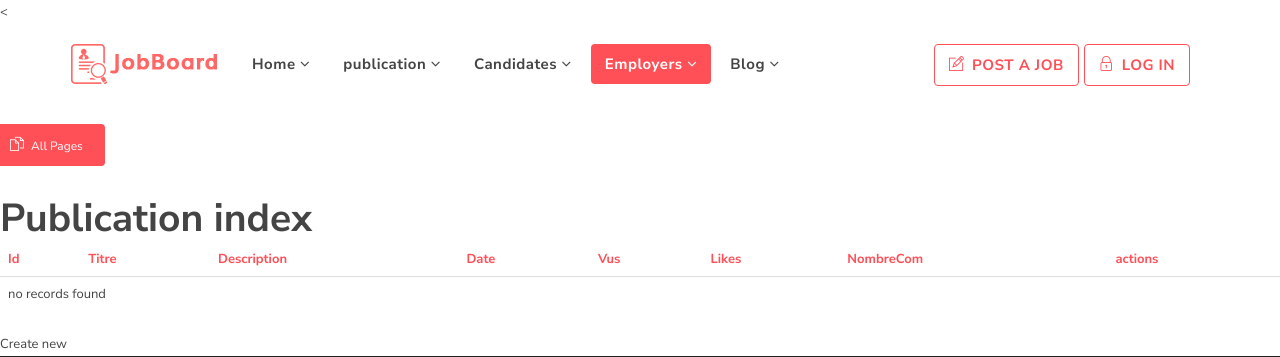
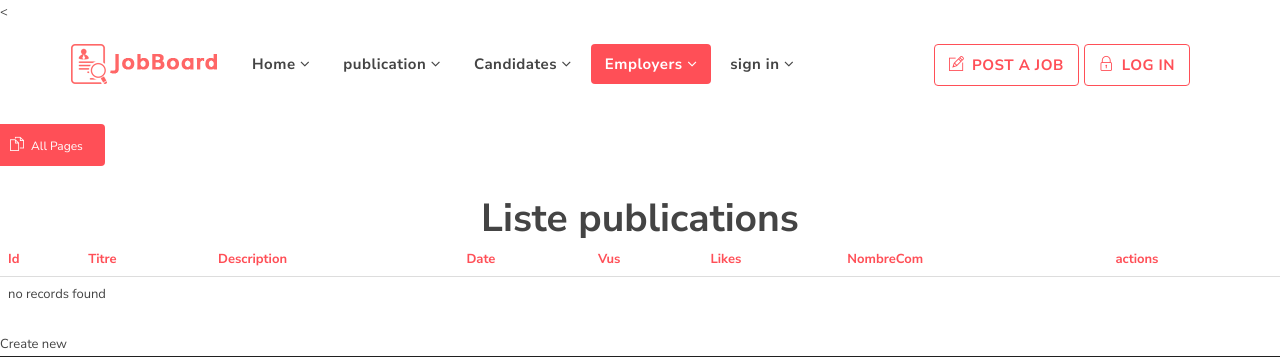
Before and after one commit to miladi1/PIWEB, a Symfony app: template templates/publication/index.html.twig in a window 1280 px wide. Shown: the top 357 px of the page. Run offline with Twig, Linux system fonts and the light colour scheme; the template is opened without the code that fills it, so the values that code supplies are empty; some libraries are stand-ins or nearby versions.

Commit message:
publication

```diff
--- a/composer.json
+++ b/composer.json
@@ -10,6 +10,7 @@
         "doctrine/doctrine-bundle": "^2.2",
         "doctrine/doctrine-migrations-bundle": "^3.0",
         "doctrine/orm": "^2.8",
+        "friendsofsymfony/ckeditor-bundle": "^2.3",
         "phpdocumentor/reflection-docblock": "^5.2",
         "sensio/framework-extra-bundle": "^5.1",
         "symfony/asset": "4.4.*",
--- a/src/Controller/PublicationController.php
+++ b/src/Controller/PublicationController.php
@@ -30,12 +30,16 @@ class PublicationController extends AbstractController
      */
     public function new(Request $request): Response
     {
-        $publication = new Publication();
+        $publication = new Publication(new \DateTime('today'));
         $form = $this->createForm(PublicationType::class, $publication);
         $form->handleRequest($request);
 
         if ($form->isSubmitted() && $form->isValid()) {
             $entityManager = $this->getDoctrine()->getManager();
+            $publication->setLikes(0);
+            $publication->setVus(0);
+
+            $publication->setNombreCom(0);
             $entityManager->persist($publication);
             $entityManager->flush();
 
--- a/src/Entity/Commantaire.php
+++ b/src/Entity/Commantaire.php
@@ -33,7 +33,7 @@ class Commantaire
     private $likes;
 
     /**
-     * @ORM\ManyToOne(targetEntity=publication::class, inversedBy="commantaires")
+     * @ORM\ManyToOne(targetEntity=Publication::class, inversedBy="commantaires")
      * @ORM\JoinColumn(nullable=false)
      */
     private $comPub;
@@ -79,12 +79,12 @@ class Commantaire
         return $this;
     }
 
-    public function getComPub(): ?publication
+    public function getComPub(): ?Publication
     {
         return $this->comPub;
     }
 
-    public function setComPub(?publication $comPub): self
+    public function setComPub(?Publication $comPub): self
     {
         $this->comPub = $comPub;
 
--- a/templates/base.html.twig
+++ b/templates/base.html.twig
@@ -194,25 +194,21 @@
                         </li>
                         <li>
                             <a href="blog.html">
-                                Blog <i class="fa fa-angle-down"></i>
+                                sign in <i class="fa fa-angle-down"></i>
                             </a>
                             <ul class="dropdown">
                                 <li>
                                     <a href="blog.html">
-                                        Blog - Right Sidebar
+                                        Employer
                                     </a>
                                 </li>
                                 <li>
                                     <a href="blog-left-sidebar.html">
-                                        Blog - Left Sidebar
+                                        Employeur
                                     </a>
                                 </li>
-                                <li><a href="blog-full-width.html">Blog - Full Width</a></li>
-                                <li>
-                                    <a href="single-post.html">
-                                        Blog Single Post
-                                    </a>
-                                </li>
+
+
                             </ul>
                         </li>
                     </ul>
--- a/templates/commantaire/index.html.twig
+++ b/templates/commantaire/index.html.twig
@@ -2,7 +2,7 @@
 
 {% block title %}Commantaire index{% endblock %}
 
-{% block body %}
+{% block content %}
     <h1>Commantaire index</h1>
 
     <table class="table">
--- a/templates/commantaire/new.html.twig
+++ b/templates/commantaire/new.html.twig
@@ -2,8 +2,8 @@
 
 {% block title %}New Commantaire{% endblock %}
 
-{% block body %}
-    <h1>Create new Commantaire</h1>
+{% block content %}
+   <center> <h1>Create new Commantaire</h1> </center>
 
     {{ include('commantaire/_form.html.twig') }}
 
--- a/templates/publication/index.html.twig
+++ b/templates/publication/index.html.twig
@@ -6,7 +6,8 @@
 <br>
 <br>
 <br>
-    <h1>Publication index</h1>
+    <center><h1>Liste publications</h1></center>
+
 
     <table class="table">
         <thead>
@@ -27,7 +28,7 @@
                 <td>{{ publication.id }}</td>
                 <td>{{ publication.titre }}</td>
                 <td>{{ publication.description }}</td>
-                <td>{{ publication.date }}</td>
+                <td>{ {publication.Date }}</td>
                 <td>{{ publication.vus }}</td>
                 <td>{{ publication.likes }}</td>
                 <td>{{ publication.nombreCom }}</td>
--- a/templates/publication/new.html.twig
+++ b/templates/publication/new.html.twig
@@ -7,7 +7,7 @@
 <br>
 <br>
 <br>
-    <h1>Create new Publication</h1>
+   <center><h1>Create new Publication</h1> </center>
 
     {{ include('publication/_form.html.twig') }}
 
--- a/templates/publication/show.html.twig
+++ b/templates/publication/show.html.twig
@@ -3,7 +3,7 @@
 {% block title %}Publication{% endblock %}
 
 {% block content %}
-    <h1>Publication</h1>
+    <center><h1>Publication</h1></center>
 
     <table class="table">
         <tbody>
```
Also changed, not shown: migrations/Version20210305212826.php (added, +31 -0 lines), src/Entity/Publication.php (+27 -25 lines), src/Form/PublicationType.php (+5 -8 lines), 2 other files.
